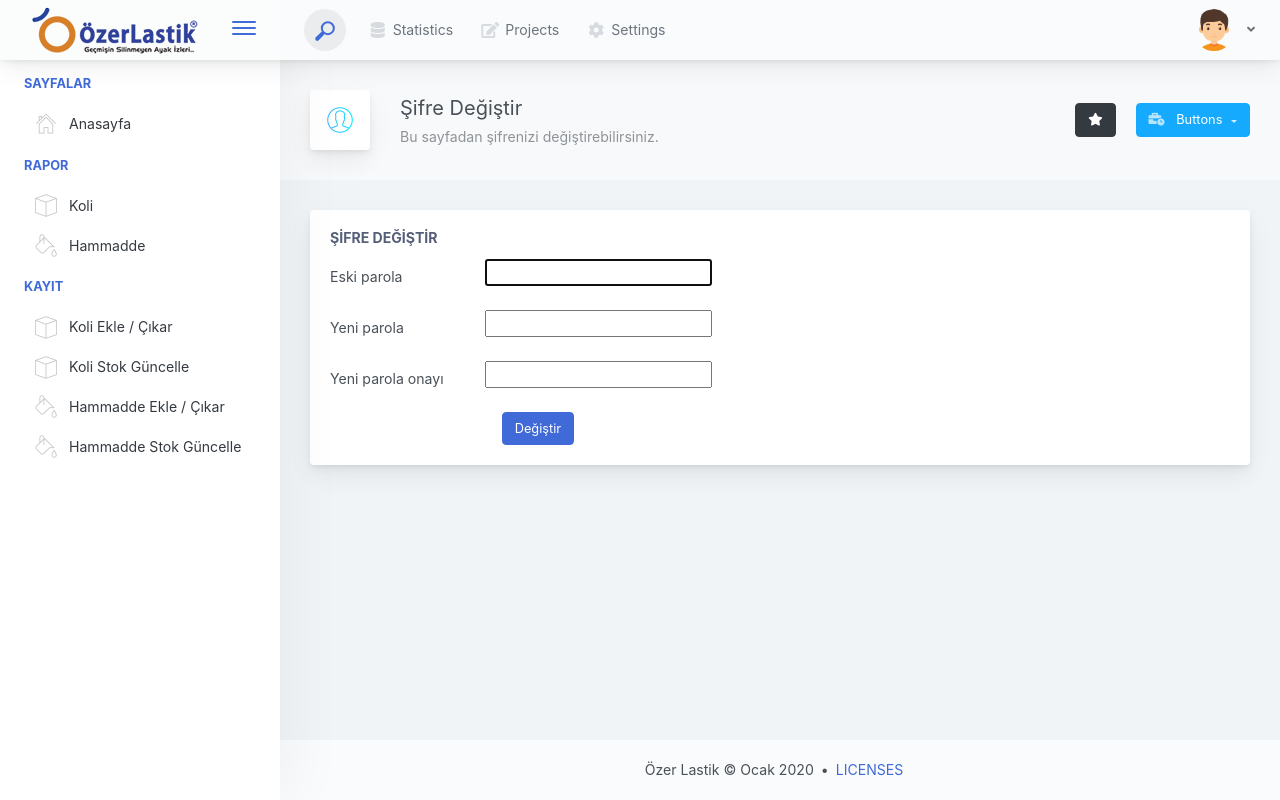
After one commit to Tospaa/OzerLastikDjango, a Django app: page /sifredegistir/ in a window 1280 px wide. The commit adds this page. Run offline with Django 3.2, Linux system fonts and the light colour scheme; the visitor is signed in with stand-in values (Sample User, id 1).

Commit message:
user can now change password

```diff
--- a/api/models.py
+++ b/api/models.py
@@ -321,6 +321,8 @@ class HammaddeDegisiklik(models.Model):
 
 # from: https://stackoverflow.com/a/20573612
 # apply the 'form-control' css class to all model fields.
+
+
 class MyModelForm(forms.ModelForm):
     def __init__(self, *args, **kwargs):
         super(MyModelForm, self).__init__(*args, **kwargs)
--- a/dashboard/templates/dashboard/base.html
+++ b/dashboard/templates/dashboard/base.html
@@ -115,6 +115,8 @@
                                             class="dropdown-menu dropdown-menu-right">
                                             <button type="button" tabindex="0" class="dropdown-item" onclick="window.location.href = '{% url "dashboard:hesap" %}';">Hesap
                                                 Ayarları</button>
+                                            <button type="button" tabindex="0" class="dropdown-item" onclick="window.location.href = '{% url "dashboard:sifredegistir" %}';">Şifre
+                                                Değiştir</button>
                                             <div tabindex="-1" class="dropdown-divider"></div>
                                             <button type="button" tabindex="0" class="dropdown-item"
                                                 onclick="window.location.href = '{% url "logout" %}';">Çıkış
--- a/dashboard/templates/dashboard/hesap.html
+++ b/dashboard/templates/dashboard/hesap.html
@@ -8,7 +8,7 @@
 <div class="main-card mb-3 card">
     <div class="card-body">
         <h5 class="card-title">Hesap Ayarları</h5>
-        <form method="POST" enctype='multipart/form-data'>
+        <form method="POST" enctype="multipart/form-data">
             {% csrf_token %}
             {% for field in formu %}
             <div class="position-relative row form-group">
--- /dev/null
+++ b/dashboard/templates/dashboard/sifredegistir.html
@@ -0,0 +1,27 @@
+{% extends "dashboard/base.html" %}
+{% load static %}
+{% block title %}Şifre Değiştir{% endblock %}
+{% block icon %}pe-7s-user icon-gradient bg-malibu-beach{% endblock %}
+{% block pagetitle %}Şifre Değiştir{% endblock %}
+{% block pagesubtitle %}Bu sayfadan şifrenizi değiştirebilirsiniz.</a>{% endblock %}
+{% block content %}
+<div class="main-card mb-3 card">
+    <div class="card-body">
+        <h5 class="card-title">Şifre Değiştir</h5>
+        <form method="POST">
+            {% csrf_token %}
+            {% for field in form %}
+            <div class="position-relative row form-group">
+                <label for="{{ field.id_for_label }}" class="col-sm-2 col-form-label">{{ field.label }}</label>
+                <div class="col-sm-10">{{ field.errors }}{{ field }}</div>
+            </div>
+            {% endfor %}
+            <div class="position-relative row form-check">
+                <div class="col-sm-10 offset-sm-2">
+                    <button type="submit" class="btn btn-primary">Değiştir</button>
+                </div>
+            </div>
+        </form>
+    </div>
+</div>
+{% endblock %}
--- a/dashboard/urls.py
+++ b/dashboard/urls.py
@@ -23,6 +23,7 @@ urlpatterns = [
     path('iletisim/', views.iletisim, name='iletisim'),
     path('lisans/', views.lisans, name='lisans'),
     path('hesap/', views.hesap, name='hesap'),
+    path('sifredegistir/', views.sifredegistir, name='sifredegistir'),
     path('kolieklecikar/', views.kolieklecikar, name='kolieklecikar'),
     path('kolieklecikar/sil/<int:pk>/', views.kolieklecikar_sil, name='kolieklecikar_sil'),
     path('kolirapor/', views.kolirapor, name='kolirapor'),
--- a/dashboard/views.py
+++ b/dashboard/views.py
@@ -2,18 +2,20 @@ import os
 import pickle
 
 from django import forms
+from django.conf import settings
 from django.contrib import messages
+from django.contrib.auth import update_session_auth_hash
 from django.contrib.auth.decorators import login_required
+from django.contrib.auth.forms import PasswordChangeForm
 from django.contrib.auth.models import User
 from django.db import IntegrityError
 from django.shortcuts import redirect, render
 
 import api.models
 import dashboard.serializers
-from django.conf import settings
 
+from .decorators import group_required
 from .models import AccountFormP, AccountFormU
-from .decorators import group_required
 
 
 # NoAuth sayfalar:
@@ -56,6 +58,20 @@ def hesap(request):
         formu = AccountFormU(instance=loggedin_user)
         formp = AccountFormP(instance=loggedin_user.profile)
     return render(request, 'dashboard/hesap.html', {'formu': formu, 'formp': formp})
+
+
+@login_required
+def sifredegistir(request):
+    if request.method == 'POST':
+        form = PasswordChangeForm(request.user, request.POST)
+        if form.is_valid():
+            user = form.save()
+            update_session_auth_hash(request, user)  # from: https://simpleisbetterthancomplex.com/tips/2016/08/04/django-tip-9-password-change-form.html
+            messages.add_message(request, messages.SUCCESS, 'Şifreniz başarıyla değiştirilmiştir.')
+            return redirect('dashboard:anasayfa')
+    elif request.method == 'GET':
+        form = PasswordChangeForm(request.user)
+    return render(request, 'dashboard/sifredegistir.html', {'form': form})
 
 
 @login_required
--- a/manage.py
+++ b/manage.py
@@ -5,7 +5,7 @@ import sys
 
 
 def main():
-    os.environ.setdefault('DJANGO_SETTINGS_MODULE', 'tsp_prj.local_settings')
+    os.environ.setdefault('DJANGO_SETTINGS_MODULE', 'tsp_prj.settings')
     try:
         from django.core.management import execute_from_command_line
     except ImportError as exc:
--- a/requirements.txt
+++ b/requirements.txt
@@ -1,4 +1,4 @@
-Django==3.0.3
+Django==3.0.4
 djangorestframework==3.11.0
 gunicorn==20.0.4
 psycopg2==2.8.4
```
